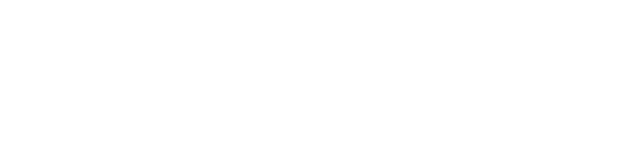
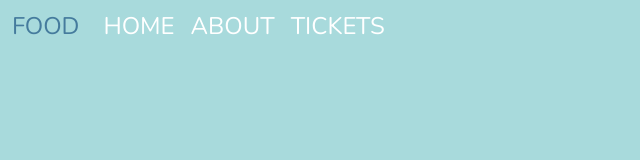
Before and after one commit to sabrinaslp/Museum-of-food, a plain HTML site: page index.html in a window 1280 px wide. Shown: the whole page, without its empty margins (0-640 px from the left). Drawn offline with nearby package versions, Linux system fonts and the light colour scheme.

Commit message:
Adicionando Navbar

```diff
--- a/index.html
+++ b/index.html
@@ -25,6 +25,22 @@
 
 <body>
 
+    <nav id="mainNavbar" class="navbar navbar-dark navbar-expand-md py-0 fixed-top">
+        <div class="container-fluid">
+            <a href="#" class="navbar-brand">FOOD</a>
+            <button class="navbar-toggler" type="button" data-bs-toggle="collapse" data-bs-target="#navLinks"
+                aria-controls="navbarNavAltMarkup" aria-expanded="false" aria-label="Toggle navigation">
+                <span class="navbar-toggler-icon"></span>
+            </button>
+            <div class="collapse navbar-collapse" id="navLinks">
+                <ul class="navbar-nav">
+                    <li class="nav-item"><a href="#" class="nav-link">HOME</a></li>
+                    <li class="nav-item"><a href="#" class="nav-link">ABOUT</a></li>
+                    <li class="nav-item"><a href="#" class="nav-link">TICKETS</a></li>
+                </ul>
+            </div>
+        </div>
+    </nav>
 
 
 
--- a/style.css
+++ b/style.css
@@ -0,0 +1,22 @@
+body {
+    background-color: #A8DADC;
+    font-family: "Nunito", sans-serif;
+}
+
+#mainNavbar {
+    font-size: 1.5rem;
+    font-weight: 100;
+}
+
+#mainNavbar .nav-link {
+    color: white;
+}
+
+#mainNavbar .nav-link:hover {
+    color: #457B9D;
+}
+
+#mainNavbar .navbar-brand {
+    color: #457B9D;
+    font-size: 1.5rem;
+}
```
